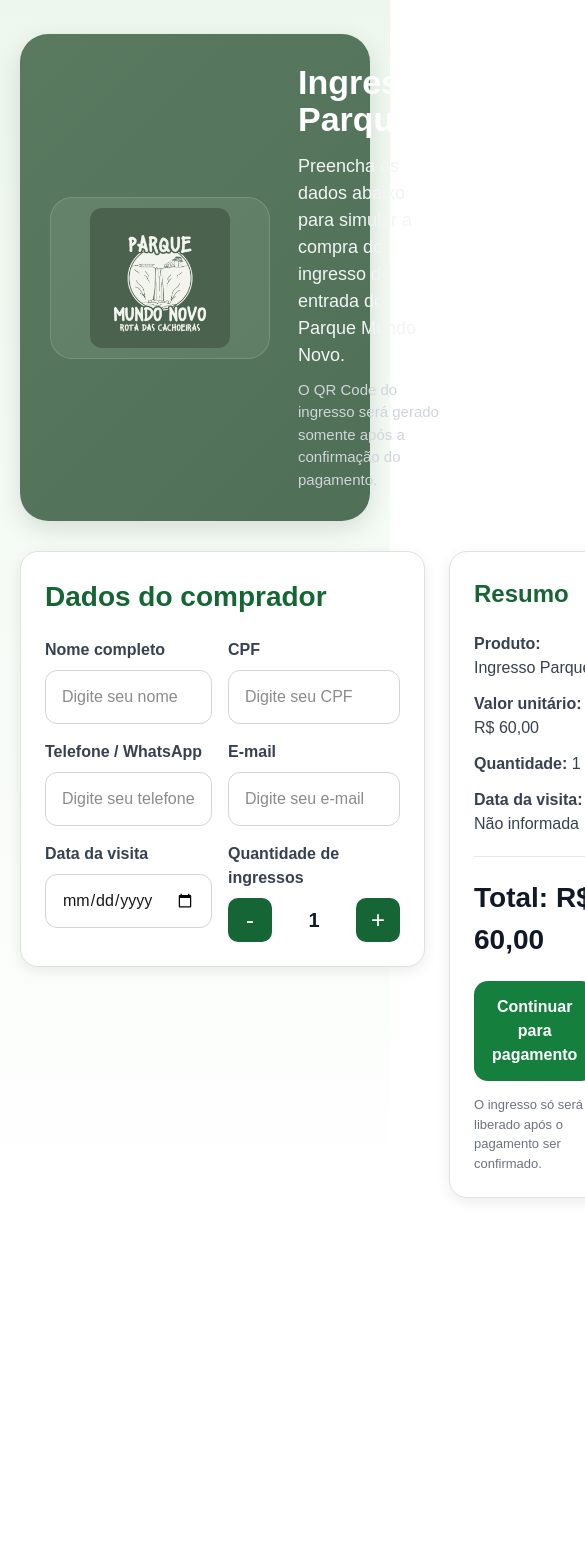
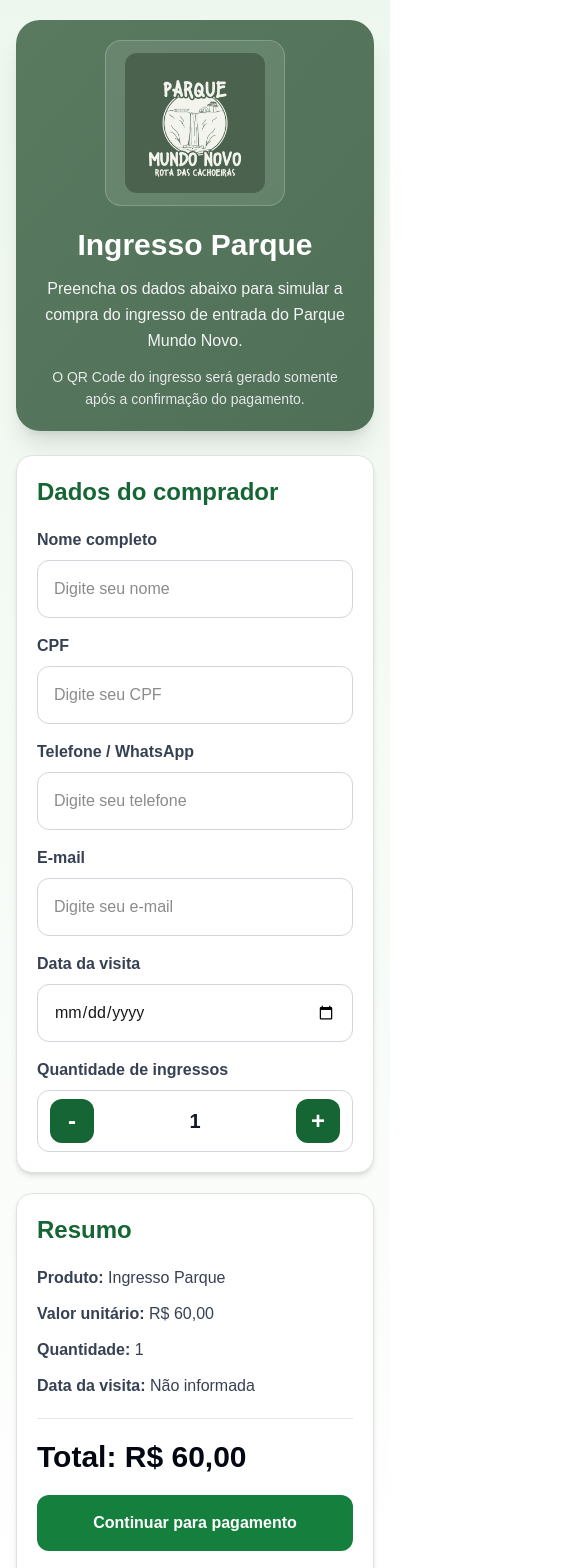
Before and after one commit to paulodutrabkj285-sketch/https-github.com-new, a Next.js app: page /ingressos/parque in a window 390 px wide. Shown: the top 1568 px of the page, 585 px wide, since content can reach past the window. Before the commit the page ends 1248 px from the top, so only its background shows below. Built offline with nearby package versions, Linux system fonts and the light colour scheme.

Commit message:
corrige responsividade ingresso parque

```diff
--- a/src/app/ingressos/parque/page.tsx
+++ b/src/app/ingressos/parque/page.tsx
@@ -16,10 +16,7 @@ export default function ParquePage() {
   const [salvando, setSalvando] = useState(false);
 
   const valorUnitario = 60;
-
-  const valorTotal = useMemo(() => {
-    return quantidade * valorUnitario;
-  }, [quantidade]);
+  const valorTotal = useMemo(() => quantidade * valorUnitario, [quantidade]);
 
   async function continuarParaResumo() {
     if (!nome || !cpf || !telefone || !email || !dataVisita) {
@@ -41,15 +38,12 @@ export default function ParquePage() {
         quantidade,
         valorUnitario,
         valorTotal,
-
         statusPagamento: "pendente",
         statusOperacional: "ativo",
-
         pagbankCheckoutId: "",
         pagbankReferenceId: "",
         pagbankPayUrl: "",
         pagbankStatus: "",
-
         codigoIngresso: "",
         qrCodeIngresso: "",
       });
@@ -78,264 +72,131 @@ export default function ParquePage() {
   }
 
   return (
-    <main
-      style={{
-        minHeight: "100vh",
-        background: "linear-gradient(to bottom, #edf7ed, #ffffff)",
-        padding: "34px 20px 50px",
-      }}
-    >
-      <div style={{ maxWidth: "1180px", margin: "0 auto" }}>
-        <section
-          style={{
-            background: "linear-gradient(135deg, #5a7a60, #4f6f57)",
-            borderRadius: "28px",
-            padding: "30px",
-            marginBottom: "30px",
-            boxShadow: "0 8px 24px rgba(0,0,0,0.12)",
-          }}
-        >
-          <div
-            style={{
-              display: "grid",
-              gridTemplateColumns: "220px 1fr",
-              gap: "28px",
-              alignItems: "center",
-            }}
-          >
-            <div
-              style={{
-                background: "rgba(255, 255, 255, 0.08)",
-                borderRadius: "22px",
-                padding: "10px",
-                display: "flex",
-                justifyContent: "center",
-                alignItems: "center",
-                minHeight: "160px",
-                border: "1px solid rgba(255,255,255,0.14)",
-              }}
-            >
+    <main className="min-h-screen overflow-x-hidden bg-gradient-to-b from-[#edf7ed] to-white px-4 py-5 sm:px-6 lg:px-8">
+      <div className="mx-auto w-full max-w-6xl">
+        <section className="rounded-3xl bg-gradient-to-br from-[#5a7a60] to-[#4f6f57] p-5 text-white shadow-xl sm:p-8">
+          <div className="flex flex-col items-center gap-5 text-center md:flex-row md:text-left">
+            <div className="flex w-full max-w-[180px] items-center justify-center rounded-2xl border border-white/20 bg-white/10 p-3 sm:max-w-[220px]">
               <img
                 src="/logo-final.png"
                 alt="Logo Parque Mundo Novo"
-                style={{
-                  width: "100%",
-                  maxWidth: "140px",
-                  height: "auto",
-                  display: "block",
-                  borderRadius: "12px",
-                }}
+                className="w-full max-w-[140px] rounded-xl"
               />
             </div>
 
             <div>
-              <h1
-                style={{
-                  fontSize: "clamp(34px, 5vw, 60px)",
-                  lineHeight: 1.1,
-                  fontWeight: "bold",
-                  color: "#ffffff",
-                  margin: "0 0 14px 0",
-                }}
-              >
+              <h1 className="text-3xl font-bold leading-tight sm:text-4xl lg:text-5xl">
                 Ingresso Parque
               </h1>
 
-              <p
-                style={{
-                  fontSize: "clamp(18px, 2vw, 22px)",
-                  color: "#f3f4f6",
-                  lineHeight: 1.5,
-                  margin: "0 0 10px 0",
-                }}
-              >
+              <p className="mt-3 text-base leading-relaxed text-gray-100 sm:text-xl">
                 Preencha os dados abaixo para simular a compra do ingresso de entrada do Parque Mundo Novo.
               </p>
 
-              <p
-                style={{
-                  fontSize: "15px",
-                  color: "#d1d5db",
-                  margin: 0,
-                }}
-              >
+              <p className="mt-3 text-sm leading-relaxed text-gray-200 sm:text-base">
                 O QR Code do ingresso será gerado somente após a confirmação do pagamento.
               </p>
             </div>
           </div>
         </section>
 
-        <div
-          style={{
-            display: "grid",
-            gridTemplateColumns: "2fr 1fr",
-            gap: "24px",
-            alignItems: "start",
-          }}
-        >
-          <section
-            style={{
-              backgroundColor: "#ffffff",
-              borderRadius: "18px",
-              padding: "24px",
-              boxShadow: "0 4px 14px rgba(0,0,0,0.08)",
-              border: "1px solid #dbe5db",
-            }}
-          >
-            <h2
-              style={{
-                fontSize: "28px",
-                fontWeight: "bold",
-                color: "#166534",
-                marginBottom: "20px",
-              }}
-            >
+        <section className="mt-6 grid grid-cols-1 gap-5 lg:grid-cols-[2fr_1fr]">
+          <div className="rounded-2xl border border-[#dbe5db] bg-white p-5 shadow-md sm:p-6">
+            <h2 className="mb-5 text-2xl font-bold text-[#166534] sm:text-3xl">
               Dados do comprador
             </h2>
 
-            <div
-              style={{
-                display: "grid",
-                gridTemplateColumns: "1fr 1fr",
-                gap: "16px",
-              }}
-            >
-              <div>
-                <label style={labelStyle}>Nome completo</label>
+            <div className="grid grid-cols-1 gap-4 sm:grid-cols-2">
+              <Campo label="Nome completo">
                 <input
                   type="text"
                   value={nome}
                   onChange={(e) => setNome(e.target.value)}
                   placeholder="Digite seu nome"
-                  style={inputStyle}
+                  className={inputClass}
                 />
-              </div>
+              </Campo>
 
-              <div>
-                <label style={labelStyle}>CPF</label>
+              <Campo label="CPF">
                 <input
                   type="text"
                   value={cpf}
                   onChange={(e) => setCpf(e.target.value)}
                   placeholder="Digite seu CPF"
-                  style={inputStyle}
+                  className={inputClass}
                 />
-              </div>
+              </Campo>
 
-              <div>
-                <label style={labelStyle}>Telefone / WhatsApp</label>
+              <Campo label="Telefone / WhatsApp">
                 <input
                   type="text"
                   value={telefone}
                   onChange={(e) => setTelefone(e.target.value)}
                   placeholder="Digite seu telefone"
-                  style={inputStyle}
+                  className={inputClass}
                 />
-              </div>
+              </Campo>
 
-              <div>
-                <label style={labelStyle}>E-mail</label>
+              <Campo label="E-mail">
                 <input
                   type="email"
                   value={email}
                   onChange={(e) => setEmail(e.target.value)}
                   placeholder="Digite seu e-mail"
-                  style={inputStyle}
+                  className={inputClass}
                 />
-              </div>
+              </Campo>
 
-              <div>
-                <label style={labelStyle}>Data da visita</label>
+              <Campo label="Data da visita">
                 <input
                   type="date"
                   value={dataVisita}
                   onChange={(e) => setDataVisita(e.target.value)}
-                  style={inputStyle}
+                  className={inputClass}
                 />
-              </div>
+              </Campo>
 
-              <div>
-                <label style={labelStyle}>Quantidade de ingressos</label>
-                <div style={{ display: "flex", gap: "12px", alignItems: "center" }}>
+              <Campo label="Quantidade de ingressos">
+                <div className="flex items-center justify-between rounded-xl border border-gray-300 px-3 py-2">
                   <button
                     type="button"
                     onClick={() => setQuantidade((q) => Math.max(1, q - 1))}
-                    style={contadorButtonStyle}
+                    className={contadorClass}
                   >
                     -
                   </button>
 
-                  <div
-                    style={{
-                      minWidth: "60px",
-                      textAlign: "center",
-                      fontSize: "20px",
-                      fontWeight: "bold",
-                      color: "#111827",
-                    }}
-                  >
+                  <span className="text-xl font-bold text-gray-900">
                     {quantidade}
-                  </div>
+                  </span>
 
                   <button
                     type="button"
                     onClick={() => setQuantidade((q) => q + 1)}
-                    style={contadorButtonStyle}
+                    className={contadorClass}
                   >
                     +
                   </button>
                 </div>
-              </div>
+              </Campo>
             </div>
-          </section>
+          </div>
 
-          <aside
-            style={{
-              backgroundColor: "#ffffff",
-              borderRadius: "18px",
-              padding: "24px",
-              boxShadow: "0 4px 14px rgba(0,0,0,0.08)",
-              border: "1px solid #dbe5db",
-              position: "sticky",
-              top: "20px",
-            }}
-          >
-            <h2
-              style={{
-                fontSize: "24px",
-                fontWeight: "bold",
-                color: "#166534",
-                marginBottom: "20px",
-              }}
-            >
+          <aside className="rounded-2xl border border-[#dbe5db] bg-white p-5 shadow-md sm:p-6 lg:sticky lg:top-5">
+            <h2 className="mb-5 text-2xl font-bold text-[#166534]">
               Resumo
             </h2>
 
-            <div style={{ display: "grid", gap: "12px", color: "#374151" }}>
-              <p>
-                <strong>Produto:</strong> Ingresso Parque
-              </p>
-              <p>
-                <strong>Valor unitário:</strong> R$ 60,00
-              </p>
-              <p>
-                <strong>Quantidade:</strong> {quantidade}
-              </p>
-              <p>
-                <strong>Data da visita:</strong> {dataVisita || "Não informada"}
-              </p>
+            <div className="grid gap-3 text-gray-700">
+              <p><strong>Produto:</strong> Ingresso Parque</p>
+              <p><strong>Valor unitário:</strong> R$ 60,00</p>
+              <p><strong>Quantidade:</strong> {quantidade}</p>
+              <p><strong>Data da visita:</strong> {dataVisita || "Não informada"}</p>
             </div>
 
-            <hr style={{ margin: "20px 0", borderColor: "#e5e7eb" }} />
+            <hr className="my-5 border-gray-200" />
 
-            <p
-              style={{
-                fontSize: "28px",
-                fontWeight: "bold",
-                color: "#111827",
-                marginBottom: "20px",
-              }}
-            >
+            <p className="mb-5 text-3xl font-bold text-gray-950">
               Total: R$ {valorTotal},00
             </p>
 
@@ -343,63 +204,40 @@ export default function ParquePage() {
               type="button"
               onClick={continuarParaResumo}
               disabled={salvando}
-              style={{
-                width: "100%",
-                padding: "14px 18px",
-                border: "none",
-                borderRadius: "14px",
-                backgroundColor: "#15803d",
-                color: "#ffffff",
-                fontSize: "16px",
-                fontWeight: "bold",
-                cursor: salvando ? "not-allowed" : "pointer",
-                opacity: salvando ? 0.7 : 1,
-              }}
+              className="w-full rounded-xl bg-[#15803d] px-5 py-4 text-base font-bold text-white disabled:cursor-not-allowed disabled:opacity-70"
             >
               {salvando ? "Salvando pedido..." : "Continuar para pagamento"}
             </button>
 
-            <p
-              style={{
-                marginTop: "14px",
-                fontSize: "13px",
-                color: "#6b7280",
-                lineHeight: 1.5,
-              }}
-            >
+            <p className="mt-4 text-sm leading-relaxed text-gray-500">
               O ingresso só será liberado após o pagamento ser confirmado.
             </p>
           </aside>
-        </div>
+        </section>
       </div>
     </main>
   );
 }
 
-const labelStyle: React.CSSProperties = {
-  display: "block",
-  marginBottom: "8px",
-  fontWeight: 600,
-  color: "#374151",
-};
+function Campo({
+  label,
+  children,
+}: {
+  label: string;
+  children: React.ReactNode;
+}) {
+  return (
+    <div>
+      <label className="mb-2 block font-semibold text-gray-700">
+        {label}
+      </label>
+      {children}
+    </div>
+  );
+}
 
-const inputStyle: React.CSSProperties = {
-  width: "100%",
-  padding: "14px 16px",
-  borderRadius: "12px",
-  border: "1px solid #d1d5db",
-  outline: "none",
-  fontSize: "16px",
-  boxSizing: "border-box",
-};
+const inputClass =
+  "w-full rounded-xl border border-gray-300 px-4 py-4 text-base outline-none focus:border-[#166534]";
 
-const contadorButtonStyle: React.CSSProperties = {
-  width: "44px",
-  height: "44px",
-  borderRadius: "10px",
-  border: "none",
-  backgroundColor: "#166534",
-  color: "#ffffff",
-  fontSize: "24px",
-  cursor: "pointer",
-};
+const contadorClass =
+  "h-11 w-11 rounded-xl bg-[#166534] text-2xl font-bold text-white";
```
